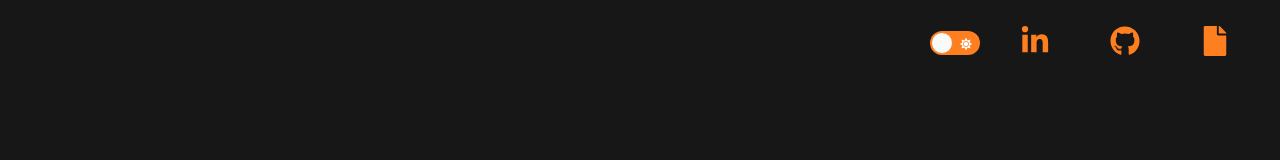
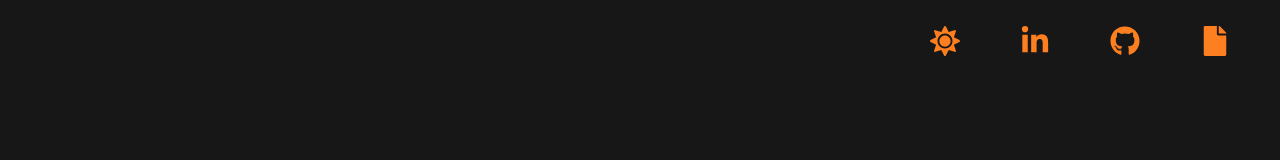
Before and after one commit to YamalAli770/yamal-portfolio, a React (Create React App) app: page / in a window 1280 px wide. Shown: the top 160 px of the page. Built offline with nearby package versions, Linux system fonts and the light colour scheme; the HTML template or start-up script is replaced by a standard one; a web font is replaced by a local one.

Commit message:
Added Theme Control To LocalStorage

```diff
--- a/package.json
+++ b/package.json
@@ -16,7 +16,6 @@
     "react-scripts": "5.0.1",
     "react-scroll": "^1.8.7",
     "react-toastify": "^9.0.8",
-    "react-toggle": "^4.1.3",
     "web-vitals": "^2.1.4"
   },
   "scripts": {
--- a/src/App.js
+++ b/src/App.js
@@ -12,15 +12,22 @@ export const ThemeContext = createContext();
 
 function App() {
   const maintenance = false;
-  const [theme, setTheme] = useState("dark-theme");
+  const [theme, setTheme] = useState(() => {
+    if(localStorage.getItem("theme") === null) {
+      return "dark-theme";
+    }
+    else {
+      return localStorage.getItem("theme");
+    }
+  });
   const toggleTheme = () => {
     setTheme((curr) => curr === 'dark-theme' ? "light-theme" : "dark-theme")
   }
 
   useEffect(() => {
+    localStorage.setItem("theme", theme);
     document.body.className = theme;
   }, [theme])
-
 
   return (
     <ThemeContext.Provider value={{ theme, toggleTheme }}>
--- a/src/Components/Contact.js
+++ b/src/Components/Contact.js
@@ -14,13 +14,13 @@ const Contact = () => {
           toast.success("Email Sent", {
             icon: '🙌🏻',
             pauseOnHover: false,
-            style: {backgroundColor: '#FD7F20', color: 'white', fontSize: '1.5rem', fontFamily: 'Montserrat'}
+            style: {backgroundColor: '#171717', color: 'white', fontSize: '1.5rem', fontFamily: 'Montserrat'}
           })
       }, (error) => {
           toast.error("Can't Send Email", {
             icon: '🙏🏻',
             pauseOnHover: false,
-            style: {backgroundColor: '#FD7F20', color: 'white', fontSize: '1.5rem', fontFamily: 'Montserrat'}
+            style: {backgroundColor: '#171717', color: 'white', fontSize: '1.5rem', fontFamily: 'Montserrat'}
           })
       });
       e.target.reset();
--- a/src/Components/Navbar.js
+++ b/src/Components/Navbar.js
@@ -1,16 +1,14 @@
 import React, { useContext } from 'react'
 import { FaLinkedinIn, FaGithub, FaFile } from 'react-icons/fa'
 import { ThemeContext } from '../App'
-import "react-toggle/style.css"
-import Toggle from 'react-toggle'
 import { FaSun, FaMoon } from 'react-icons/fa'
 
 const Navbar = () => {
     const theme = useContext(ThemeContext);
     return (
         <div className="navbar">
-            <Toggle className='toggle' onClick={theme.toggleTheme} defaultChecked={false} icons={{ checked: <FaMoon />, unchecked: <FaSun /> }} />
             <nav className="logos">
+                {theme.theme === "dark-theme" ? <FaSun onClick={theme.toggleTheme} className='logo' /> : <FaMoon onClick={theme.toggleTheme} className='logo' />}
                 <a href="https://www.linkedin.com/in/yamalali/" className='logo' target="_blank" rel='noreferrer'>
                     <FaLinkedinIn />
                 </a>
--- a/src/index.css
+++ b/src/index.css
@@ -32,40 +32,11 @@ html {
   font-size: 3rem;
 }
 
-.toggle {
-  font-size: 1.2rem;
-  margin-right: 1rem;
-  margin-bottom: 0.5rem;
-}
-
-.react-toggle {
-  color: white;
-}
-
-.react-toggle--checked .react-toggle-track {
-  background-color: var(--color) !important;
-}
-
-.react-toggle .react-toggle-track {
-  background-color: var(--color) !important;
-}
-
-.react-toggle--checked .react-toggle-thumb {
-  border-color: var(--color) !important;
-}
-
-.react-toggle .react-toggle-thumb {
-  border-color: var(--color) !important;
-}
-
-.react-toggle--checked {
-  color: white;
-}
-
 .logo {
   color: var(--color);
   display: inline-block;
   transition: all .2s ease-in;
+  cursor: pointer;
 }
 
 .logo:hover {
```
Also changed, not shown: 1 other file (tests, documents, lock files or other folders).
